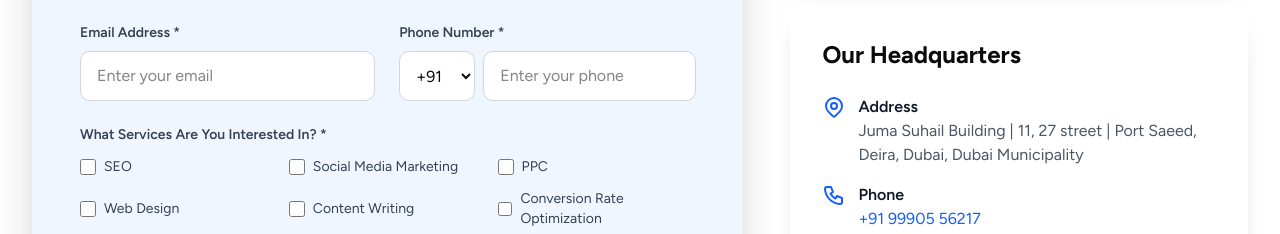
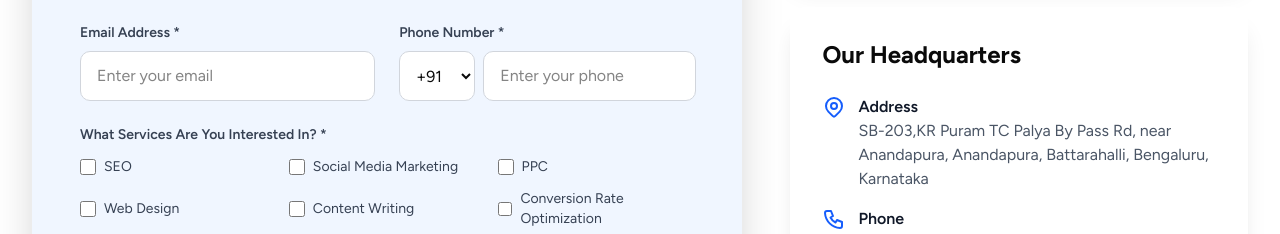
Before and after one commit to Digitalsolution360-Global/main-site, a Next.js app: page /contact in a window 1280 px wide. Shown: the part 837-1071 px from the top of the page. Built offline with nearby package versions, Linux system fonts and the light colour scheme.

Commit message:
Update address in contactClient.js

```diff
--- a/app/contact/contactClient.js
+++ b/app/contact/contactClient.js
@@ -419,7 +419,7 @@ function ContactPage() {
                     <IconMapPin size={24} className='text-blue-600 flex-shrink-0' />
                     <div>
                       <p className='font-semibold text-gray-900'>Address</p>
-                      <p className='text-gray-600'>Juma Suhail Building | 11, 27 street | Port Saeed, Deira, Dubai, Dubai Municipality</p>
+                      <p className='text-gray-600'>SB-203,KR Puram TC Palya By Pass Rd, near Anandapura, Anandapura, Battarahalli, Bengaluru, Karnataka</p>
                     </div>
                   </div>
 
```
